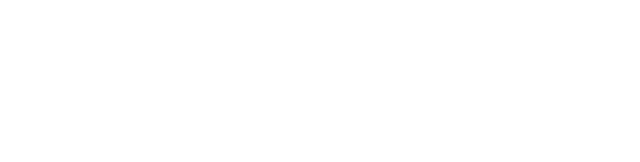
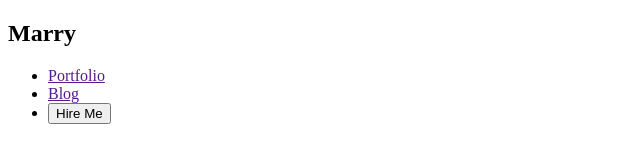
Before and after one commit to Ashraful-alam1184/Developer-Ashraful-Portfolio, a plain HTML site: page index.html in a window 1280 px wide. Shown: the whole page, without its empty margins (0-640 px from the left). Drawn offline with Linux system fonts and the light colour scheme.

Commit message:
navigation

```diff
--- a/index.html
+++ b/index.html
@@ -7,9 +7,18 @@
 </head>
 <body>
     <header>
+        <nav>
+            <h2>Marry</h2>
+            <ul>
+                <li><a href="">Portfolio</a></li>
+                <li><a href="">Blog</a></li>
+                <li><button>Hire Me</button></li>
+            </ul>
+        </nav>
 
     </header>
     <main>
+
 
     </main>
     <footer>
```
